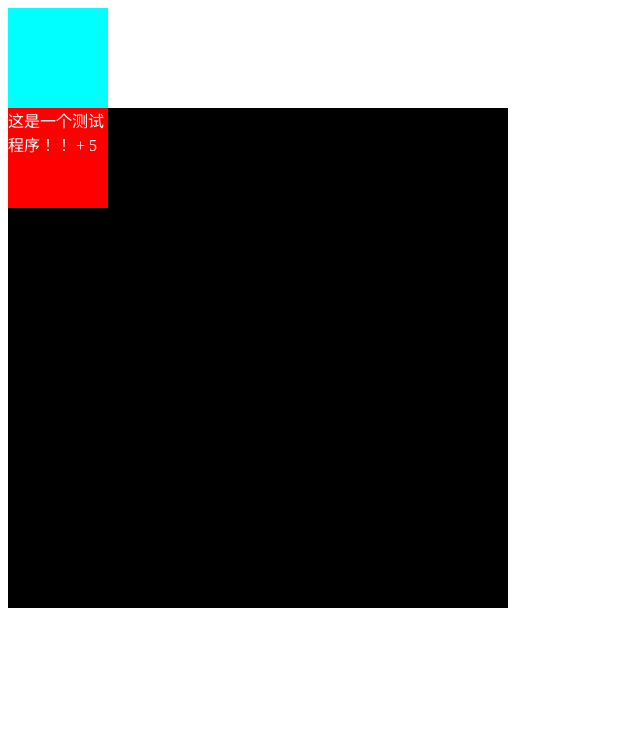
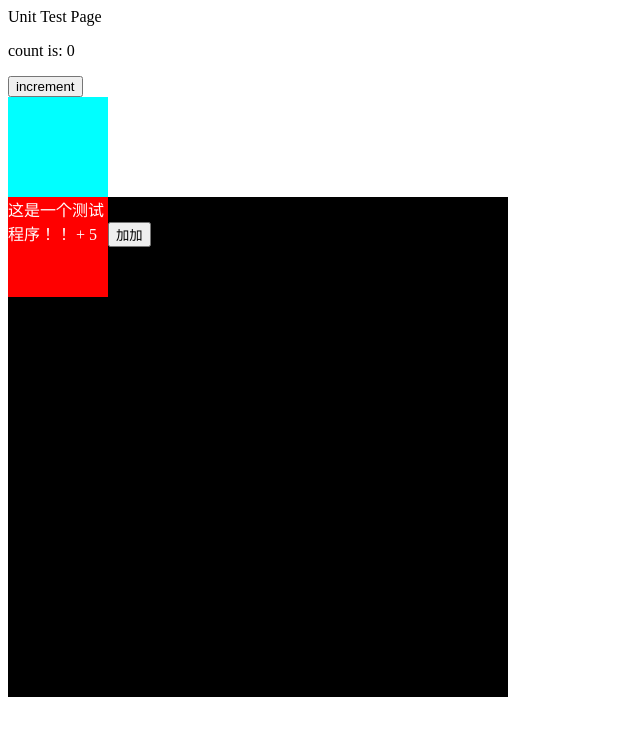
Before and after one commit to shinewen189/nigo-cli, a Vue app: page /#/ in a window 1280 px wide. Shown: the top 736 px of the page, without its empty margins (0-640 px from the left). Built offline with nearby package versions, Linux system fonts and the light colour scheme.

Commit message:
自动部署代码测试

```diff
--- /dev/null
+++ b/src/components/hello-world/hello-world.vue
@@ -0,0 +1,22 @@
+<template>
+  <div class="test-container page-container">
+    <div class="page-title">Unit Test Page</div>
+    <p>count is: {{ count }}</p>
+    <button @click="increment">increment</button>
+  </div>
+</template>
+
+<script>
+import { defineComponent, ref } from 'vue'
+
+export default defineComponent({
+  name: 'Vuex',
+  setup() {
+    const count = ref(0)
+    const increment = () => {
+      count.value += 1
+    }
+    return { count, increment }
+  }
+})
+</script>
--- a/src/view/home.vue
+++ b/src/view/home.vue
@@ -1,14 +1,21 @@
 <template>
   <div>
+    <HelloWorld></HelloWorld>
     <div class="box2"></div>
     <div class="box">
       <span>这是一个测试程序！！ + {{ test }}</span>
+      <button>加加</button>
     </div>
   </div>
 </template>
 
 <script>
+import HelloWorld from '@/components/hello-world/hello-world.vue'
+
 export default {
+  components: {
+    HelloWorld
+  },
   name: 'home',
   data() {
     return {
```
